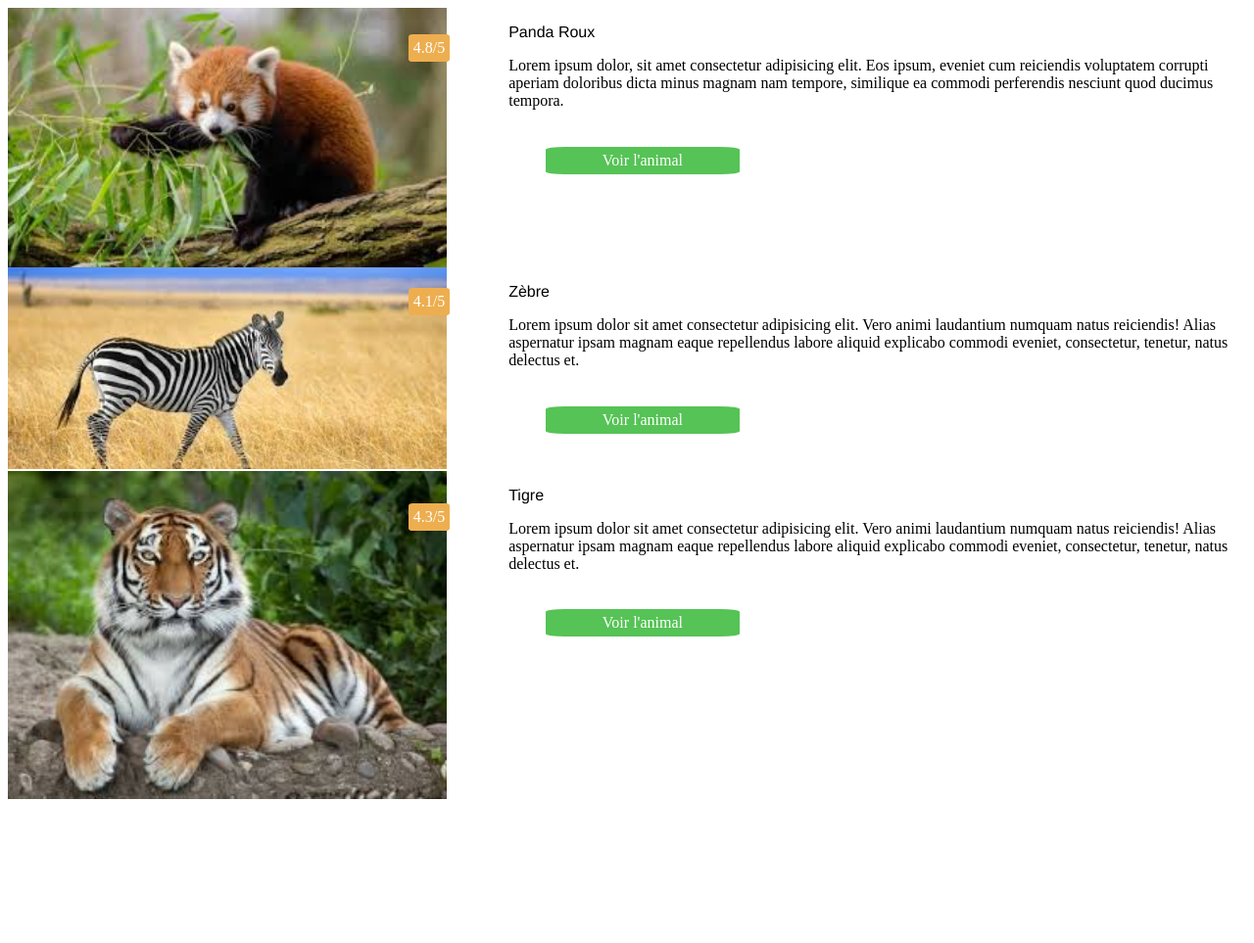
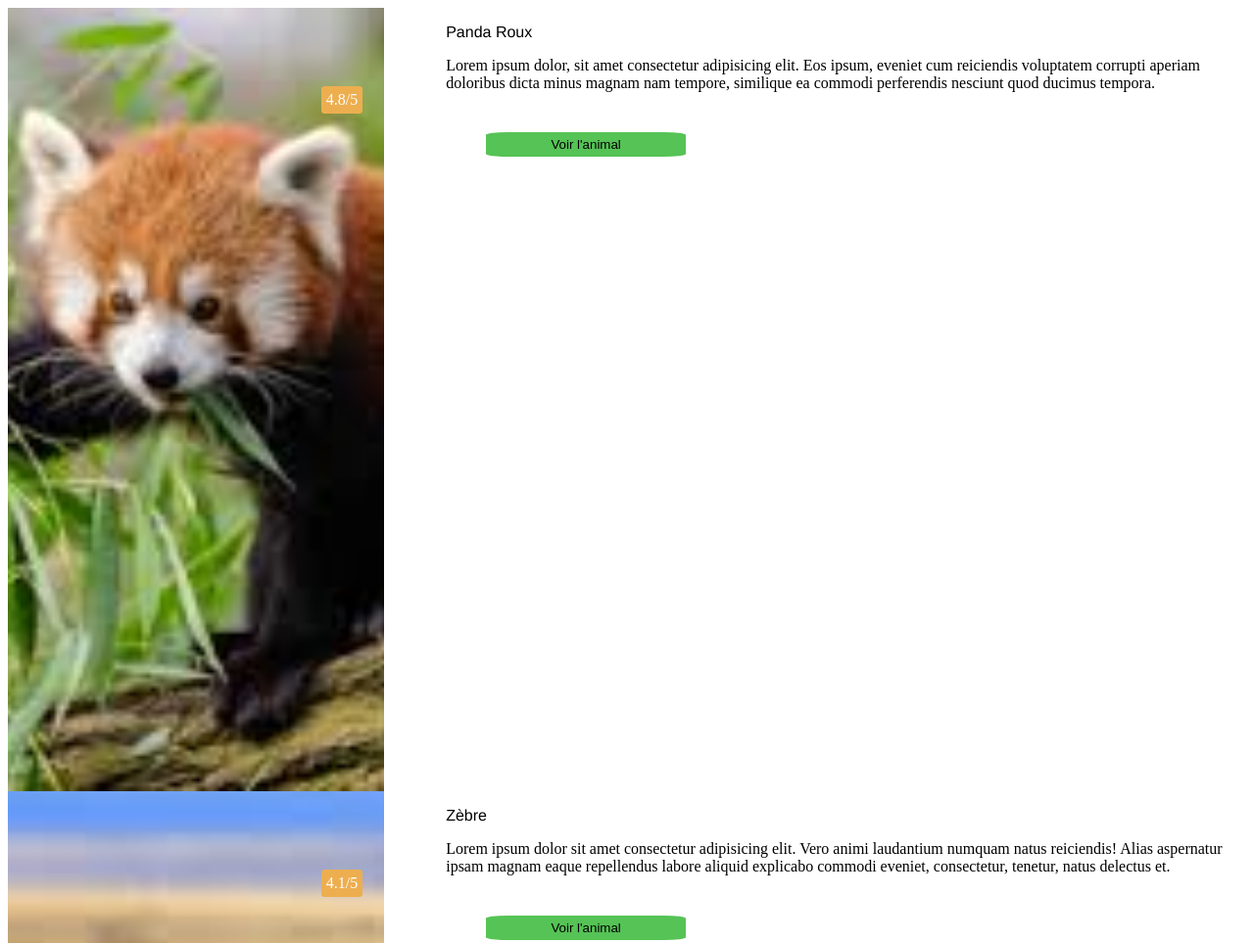
Before and after one commit to gthiroux/TD_responsive, a plain HTML site: page exo3/index.html in a window 1280 px wide. Shown: the top 963 px of the page at 98% size. Before the commit the page ends 824 px from the top, so only its background shows below. Drawn offline with Linux system fonts and the light colour scheme.

Commit message:
Correction exo3

```diff
--- a/exo3/assets/css/style.css
+++ b/exo3/assets/css/style.css
@@ -1,159 +1,86 @@
 /* mobile */
-@media screen and (max-width:376px){
-    div{
+.card {
   display: flex;
   flex-direction: column;
   flex-wrap: wrap;
+  width: 100vw;
   justify-content: space-around;
-        margin: 0%;
-        padding: 0%;
+  margin: 0;
+  padding: 0;
+
 }
 /* Photo + badge */
-    .image{
+.image {
   position: relative;
 }
-    img{
+img {
   display: flex;
-        width: 100vw;
-        height: fit-content;
-        object-fit:contain;
+  object-fit: cover;
+  width: 100%;
+  height: 100vh;
 }
-    .badge{
+.badge {
   position: absolute;
   z-index: 1;
   top: 10%;
-        right:10%;
+  right: 5%;
   padding: 5px;
-        background-color: rgb(237, 174, 80);
-        color: white;
+  background-color: #edae50;
+  color: #ffffff;
   border-radius: 10%;
 }
 /* Texte de la card */
-    div p:nth-of-type(1){
+div p:nth-of-type(1) {
   display: flex;
-        font-family: 'Franklin Gothic Medium', sans-serif;
+  font-family: "Franklin Gothic Medium", sans-serif;
 }
 /* Bouton "Voir l'animal" */
-    .button{
-        display:flex;
+button {
+  display: flex;
   margin: 5%;
   padding: 5px;
   width: 35%;
-        background-color: rgb(85, 195, 85);
-        border-radius: 10%;
+  justify-content: center;
+  background-color: #55c355;
+  border: none;
+  border-radius: 11%;
 }
-    .button a{
-        display: flex;
-        justify-content: center;
-        text-decoration: none;
-        color: white;
-    }
-}
+
 /* tablette */
-@media screen and (min-width:376px) and (max-width:1025px){
-    body{
+@media screen and (min-width: 376px) and (max-width: 1025px) {
+  body {
     display: flex;
     flex-direction: row;
     flex-wrap: wrap;
   }
-    .card{
-        display: flex;
-        flex-direction: column;
-        flex-wrap: wrap;
+  .card {
+    justify-content: none;
     width: 50%;
-        height: auto;
-        margin: 0%;
-        padding: 0%;
-    }
-    /* Photo + badge */
-    .image{
-        position: relative;
-    }
-    img{
-        display: flex;
-        /* object-fit:contain; */
-        width: 40vw;
-        height:fit-content;
-        justify-content: center;
-    }
-    .badge{
-        position: absolute;
-        z-index: 1;
-        top: 10%;
-        right:100px;
-        padding: 5px;
-        background-color: rgb(237, 174, 80);
-        color: white;
-        border-radius: 10%;
-    }
-    /* Texte de la card */
-    div p:nth-of-type(1){
-        display: flex;
-        font-family: 'Franklin Gothic Medium', sans-serif;
-    }
-    /* Bouton "Voir l'animal" */
-    .button{
-        display:flex;
-        margin: 5%;
-        padding: 5px;
-        width: 25%;
-        justify-content: center;
-        background-color: rgb(85, 195, 85);
-        border-radius: 10%;
-    }
-    .button a{
-        display: flex;
-        text-decoration: none;
-        color: white;
   }
 }
 /* ordi */
-@media screen and (min-width:1025px){
-    .card{
+@media screen and (min-width: 1025px) {
+  .card {
     display: flex;
+    flex-direction: row;
+    flex-wrap: nowrap;
     width: 100%;
     height: auto;
     justify-content: space-around;
   }
   /* Photo + badge */
-    img{
-        display: flex;
-        width: 35vw;
-        height:fit-content;
-        justify-content: center;
-    }
-    .image{
-        position: relative;
+  .image {
     padding-right: 5%;
   }
-    .badge{
-        position: absolute;
-        z-index: 1;
-        top: 10%;
-        right:60px;
-        padding: 5px;
-        background-color: rgb(237, 174, 80);
-        color: white;
-        border-radius: 10%;
+  img {
+    width: 30vw;
+    height: 100vh;
   }
-    /* Texte de la card */
-
-    div p:nth-of-type(1){
-        font-family: 'Franklin Gothic Medium', sans-serif;
+  .badge {
+    right: 85px;
   }
   /* Bouton "Voir l'animal" */
-    .button{
-        display:flex;
-        margin: 5%;
-        padding: 5px;
+  button {
     width: 25%;
-        justify-content: center;
-        background-color: rgb(85, 195, 85);
-        border-radius: 10%;
-    }
-    .button a{
-        display: flex;
-        text-decoration: none;
-        color: white;
   }
 }
--- a/exo3/index.html
+++ b/exo3/index.html
@@ -20,7 +20,7 @@
           minus magnam nam tempore, similique ea commodi perferendis nesciunt
           quod ducimus tempora.
         </p>
-        <div class="button"><a href="#">Voir l'animal</a></div>
+        <button>Voir l'animal</button>
       </div>
     </div>
     <div class="card">
@@ -37,7 +37,7 @@
           consectetur, tenetur, natus delectus et.
         </p>
 
-          <div class="button"><a href="#">Voir l'animal</a></div>
+        <button>Voir l'animal</button>
       </div>
     </div>
     <div class="card">
@@ -54,7 +54,7 @@
           consectetur, tenetur, natus delectus et.
         </p>
 
-        <div class="button"><a href="#">Voir l'animal</a></div>
+        <button>Voir l'animal</button>
       </div>
     </div>
   </body>
```
Lines whose indentation alone changed are shown as unchanged.
